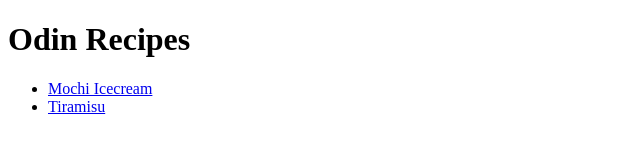
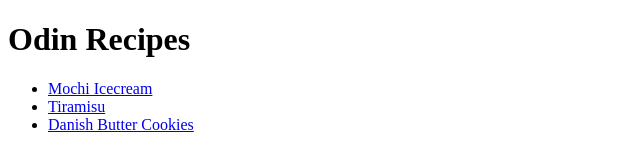
Before and after one commit to katiepb525/odin-recipes, a plain HTML site: page index.html in a window 1280 px wide. Shown: the whole page, without its empty margins (0-640 px from the left). Drawn offline with Linux system fonts and the light colour scheme.

Commit message:
Add link to danish butter cookies

```diff
--- a/index.html
+++ b/index.html
@@ -13,6 +13,7 @@
     <ul>
         <li><a href="recipes/mochi_icecream.html">Mochi Icecream</a></li>
         <li><a href="recipes/tiramisu.html">Tiramisu</a></li>
+        <li><a href="recipes/danish_butter_cookies.html">Danish Butter Cookies</a></li>
     </ul>
 </body>
 
```
